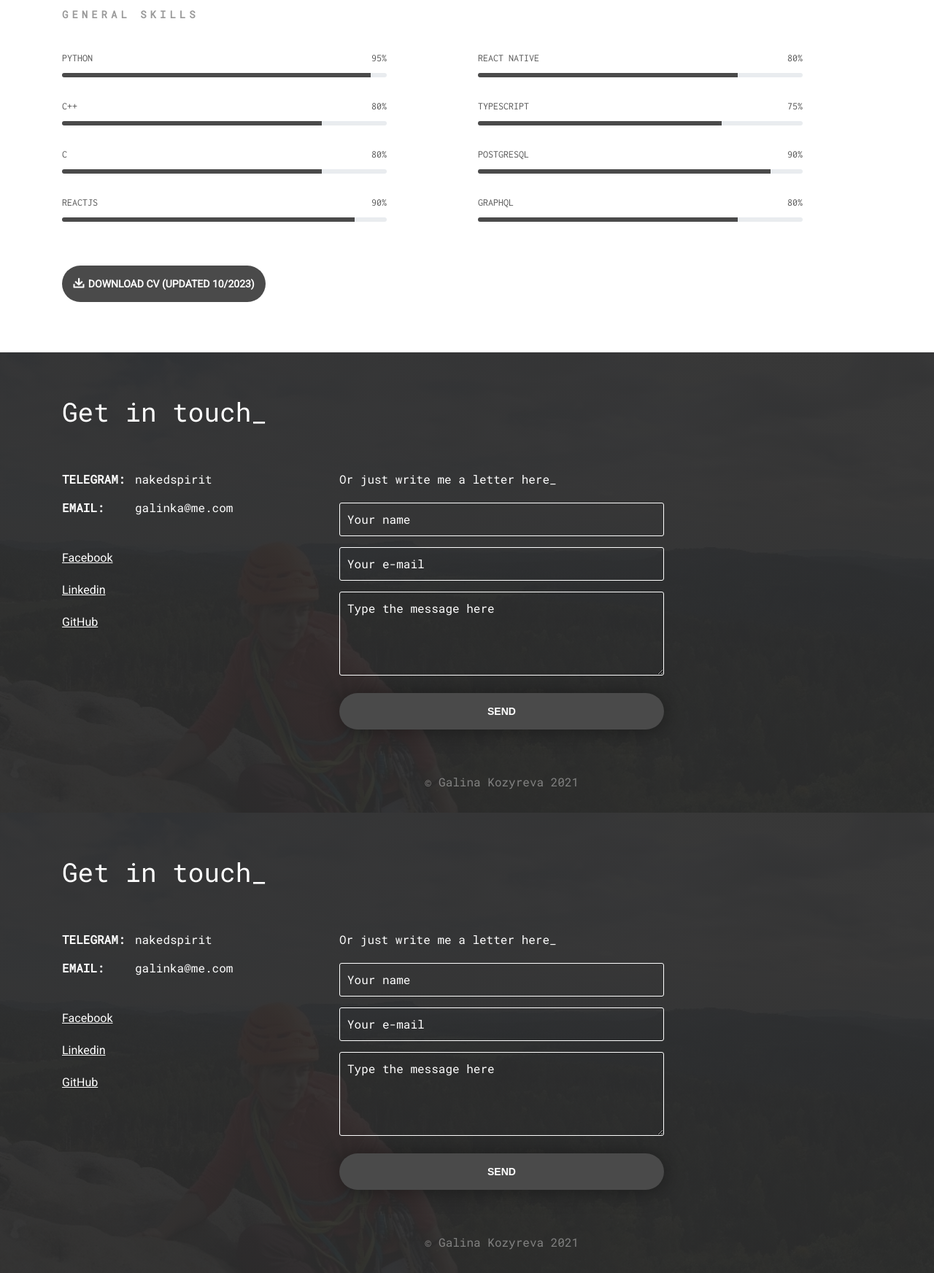
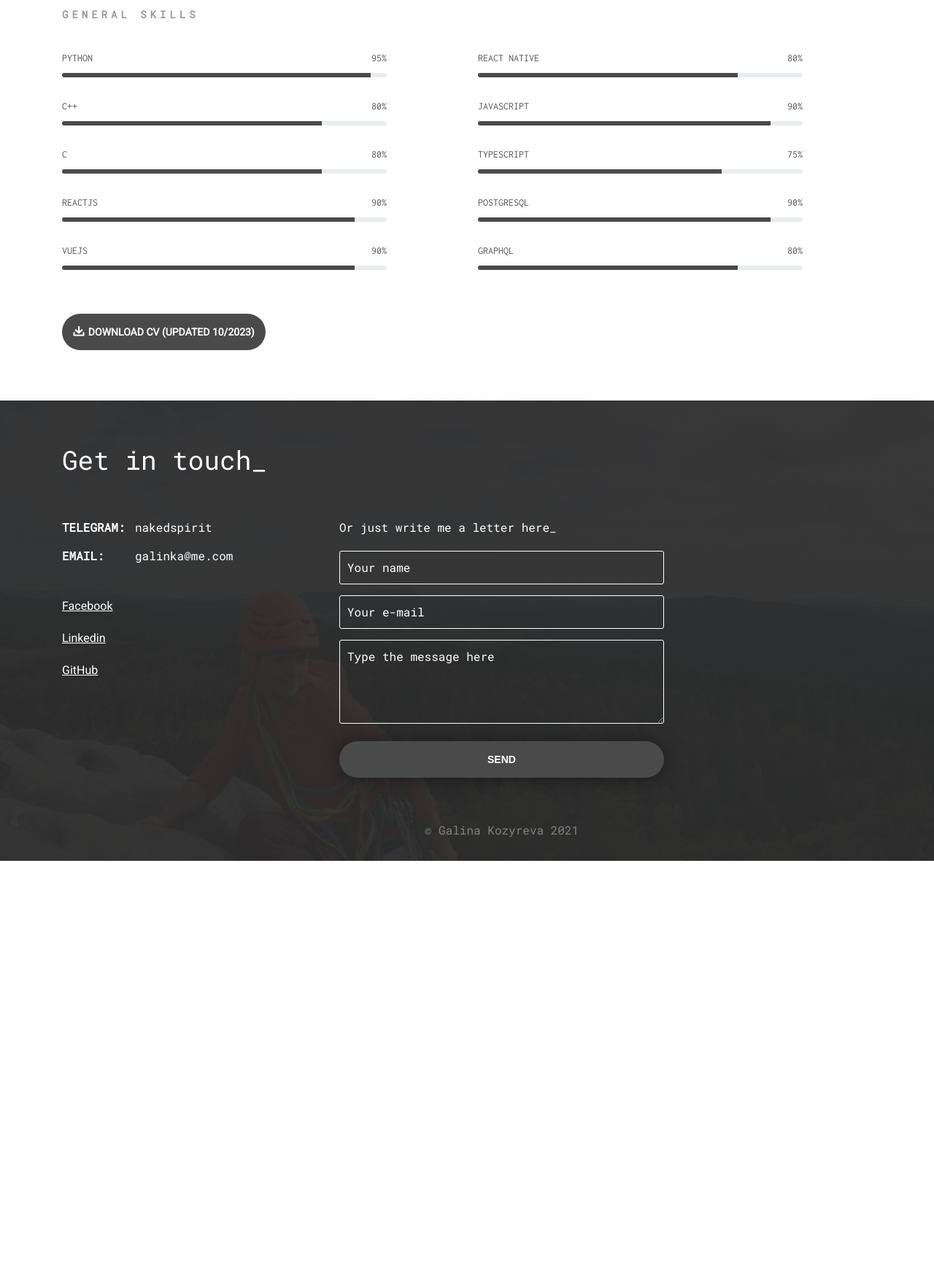
Before and after one commit to jee-key/jee-key.github.io, a website: page index.html in a window 1280 px wide. Shown: the part 2780-4525 px from the top of the page at 73% size. After the commit the page ends 3960 px from the top, so only its background shows below. Drawn offline with Linux system fonts and the light colour scheme.

Commit message:
Update index.html

```diff
--- a/index.html
+++ b/index.html
@@ -231,6 +231,16 @@
             </div>
           </div>
         </div>
+        <div class="progress-list__skill">
+          <p>
+            <span class="progress-list__skill-title">VueJS</span>
+            <span class="progress-list__skill-value">90%</span>
+          </p>
+          <div class="progress">
+            <div class="progress-bar" role="progressbar" aria-valuenow="90" aria-valuemin="0" aria-valuemax="100">
+            </div>
+          </div>
+        </div>
       </div>
       <div class="col-md-5 mr-auto">
         <div class="progress-list__skill">
@@ -240,6 +250,16 @@
           </p>
           <div class="progress">
             <div class="progress-bar" role="progressbar" aria-valuenow="80" aria-valuemin="0" aria-valuemax="100">
+            </div>
+          </div>
+        </div>
+        <div class="progress-list__skill">
+          <p>
+            <span class="progress-list__skill-title">JavaScript</span>
+            <span class="progress-list__skill-value">90%</span>
+          </p>
+          <div class="progress">
+            <div class="progress-bar" role="progressbar" aria-valuenow="90" aria-valuemin="0" aria-valuemax="100">
             </div>
           </div>
         </div>
@@ -415,79 +435,3 @@
   <script src="assets/js/style-switcher.js"></script>
 </body>
 </html>
-
-
-
-<!--Contact-->
-  <div class="background" style="background-image: url(assets/img/img_bg_main.jpg)">
-    <div id="contact" class="container section">
-      <div class="row">
-        <div class="col-md-12">
-          <p id="contacts_header" class="section__title">Get in touch_</p>
-        </div>
-      </div>
-      <div class="row contacts">
-        <div class="col-md-5 col-lg-4">
-          <div class="contacts__list">
-            <dl class="contact-list">
-              <dt>Telegram:</dt>
-              <dd><a href="https://t.me/nakedspirit">nakedspirit</a></dd>
-              <dt>Email:</dt>
-              <dd><a href="mailto:galinka@me.com">galinka@me.com</a></dd>
-            </dl>
-          </div>
-          <div class="contacts__social">
-            <ul>
-              <li><a href="https://www.facebook.com/n4kedspirit/">Facebook</a></li>
-              <li><a href="https://www.linkedin.com/in/galina-kozyreva/">Linkedin</a></li>
-              <li><a href="https://github.com/Nakedspirit">GitHub</a></li>
-            </ul>
-          </div>
-        </div>
-        <div class="col-md-7 col-lg-5">
-          <div class="contacts__form">
-            <p class="contacts__form-title">Or just write me a letter here_</p>
-            <form class="js-form">
-              <div class="form-group">
-                <input class="form-field js-field-name" type="text" placeholder="Your name" required>
-                <span class="form-validation"></span>
-                <span class="form-invalid-icon"><i class="mdi mdi-close" aria-hidden="true"></i></span>
-              </div>
-              <div class="form-group">
-                <input class="form-field js-field-email" type="email"  placeholder="Your e-mail" required>
-                <span class="form-validation"></span>
-                <span class="form-invalid-icon"><i class="mdi mdi-close" aria-hidden="true"></i></span>
-              </div>
-              <div class="form-group">
-                <textarea class="form-field js-field-message" placeholder="Type the message here" required></textarea>
-                <span class="form-validation"></span>
-                <span class="form-invalid-icon"><i class="mdi mdi-close" aria-hidden="true"></i></span>
-              </div>
-              <button class="site-btn site-btn--form" type="submit" value="Send">Send</button>
-            </form>
-          </div>
-          <div class="footer">
-            <p>© Galina Kozyreva 2021</p>
-          </div>
-        </div>
-      </div>
-    </div>
-  </div>
-<!--Contact-->
-
-  <script src="assets/js/jquery-2.2.4.min.js"></script>
-  <script src="assets/js/popper.min.js"></script>
-  <script src="assets/js/bootstrap.min.js"></script>
-  <script src="assets/js/menu.js"></script>
-  <script src="assets/js/jquery.waypoints.js"></script>
-  <script src="assets/js/progress-list.js"></script>
-  <script src="assets/js/section.js"></script>
-  <script src="assets/js/portfolio-filter.js"></script>
-  <script src="assets/js/slider-carousel.js"></script>
-  <script src="assets/js/mobile-menu.js"></script>
-  <script src="assets/js/contacts.js"></script>
-  <script src="assets/js/mbclicker.min.js"></script>
-  <script src="assets/js/site-btn.js"></script>
-  <script src="assets/js/style-switcher.js"></script>
-</body>
-</html>
```
